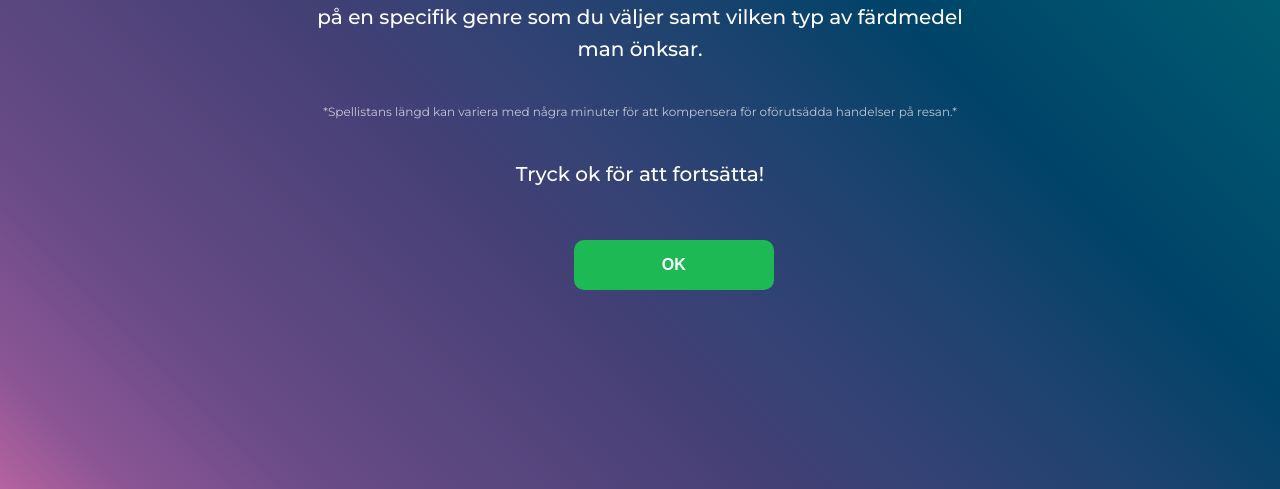
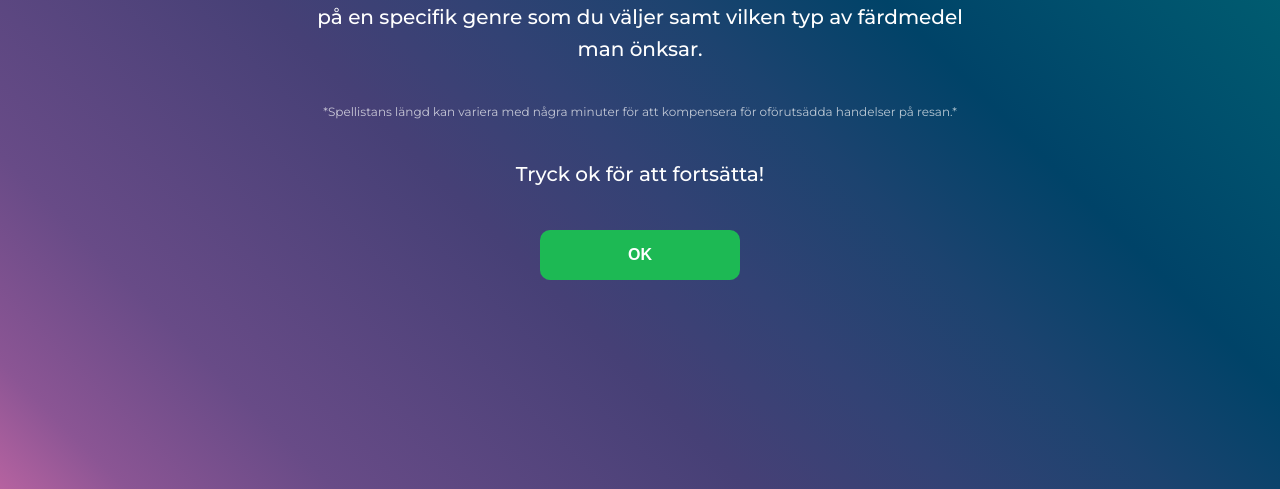
Before and after one commit to Flloyden/Listan, a Flask app: page /welcome in a window 1280 px wide. Shown: the part 230-719 px from the top of the page. Run offline with Flask 2, Linux system fonts and the light colour scheme; data that the repository does not hold is empty.

Commit message:
Fixat knappen

```diff
--- a/static/css/style.css
+++ b/static/css/style.css
@@ -251,9 +251,12 @@ h1, h2{
 #submit{
     position: absolute;
     display: block;
-    margin-top: 50px;
-    left: 40%;
     width: 200px;
+    margin-top: 40px;
+    margin-left: auto;
+    margin-right: auto;
+    left: 0;
+    right: 0;
 }
 
 input[type=button], input[type=submit], input[type=reset] {
```
